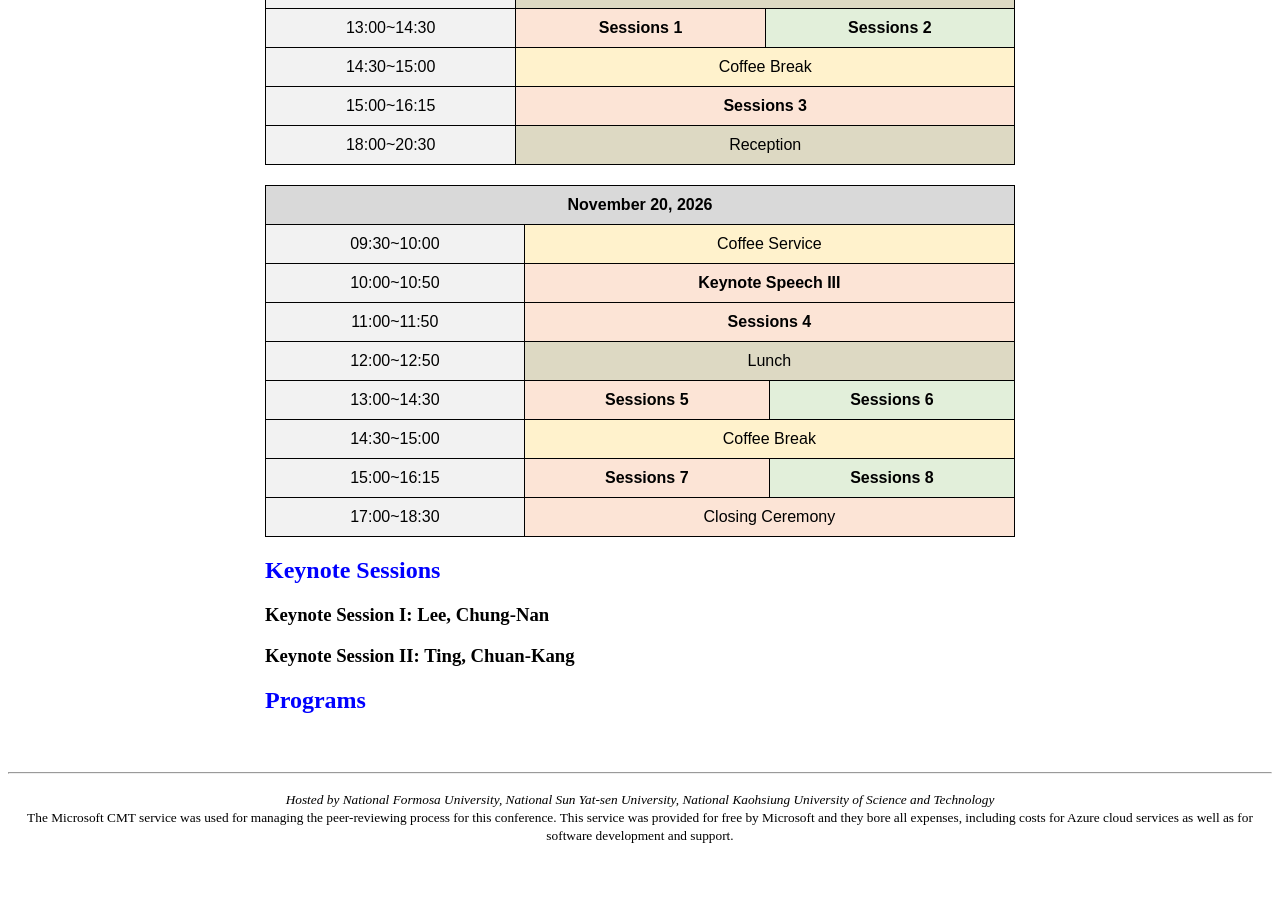
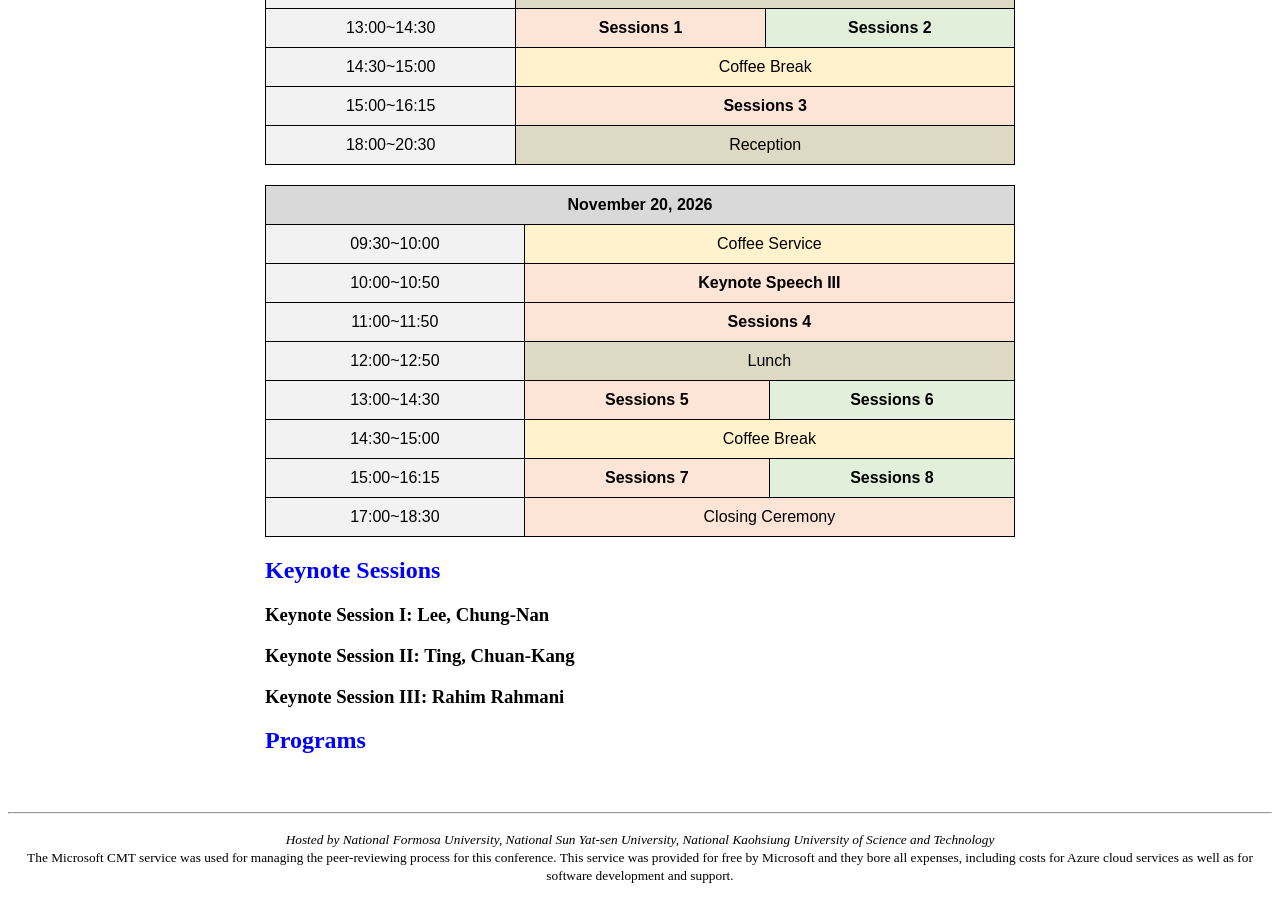
Before and after one commit to icea-conf/2026, a Jekyll site: the page built from program/index.html, in a window 1280 px wide and 900 px high, scrolled down 695 px. Built offline with Jekyll 4.4.1, drawn with Linux system fonts in a browser that asks for light colours; before the commit the page ends 1555 px from its top, so only the background shows below that.

Commit message:
Add Keynote Session III link to index.html

```diff
--- a/program/index.html
+++ b/program/index.html
@@ -292,6 +292,11 @@ title: ICEA 2026
         onclick='window.open("https://icea-conf.github.io/2026/keynote/Ting.htm", "_blank")'
         style="cursor: pointer">
         <b>Keynote Session II: Ting, Chuan-Kang </b>
+      </h3>
+      <h3
+        onclick='window.open("https://icea-conf.github.io/2026/keynote/RR.htm", "_blank")'
+        style="cursor: pointer">
+        <b>Keynote Session III: Rahim Rahmani </b>
       </h3>
 <!--
       <h3
```
